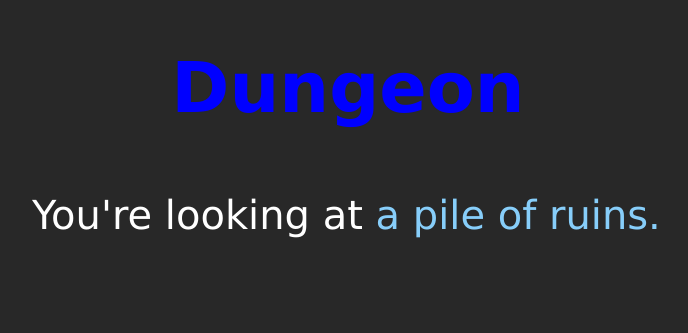
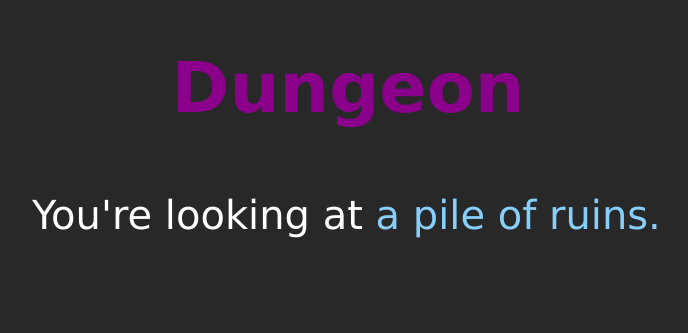
Before and after one commit to JanHapple/TheGame, a plain HTML site: page the_game.html in a window 1280 px wide. Shown: the whole page, without its empty margins (292-980 px from the left). Drawn offline with Linux system fonts and the light colour scheme.

Commit message:
Revert "color test"
This reverts commit 79e37997c6d1bffadc76afbe4c79cdcd06e54b83.

```diff
--- a/style.css
+++ b/style.css
@@ -3,7 +3,7 @@ body{
     font-family: verdana, sans-serif;
 }
 #location{
-    color: blue;
+    color: darkmagenta;
     text-align: center;
     font-size: 70px;
 }
```
